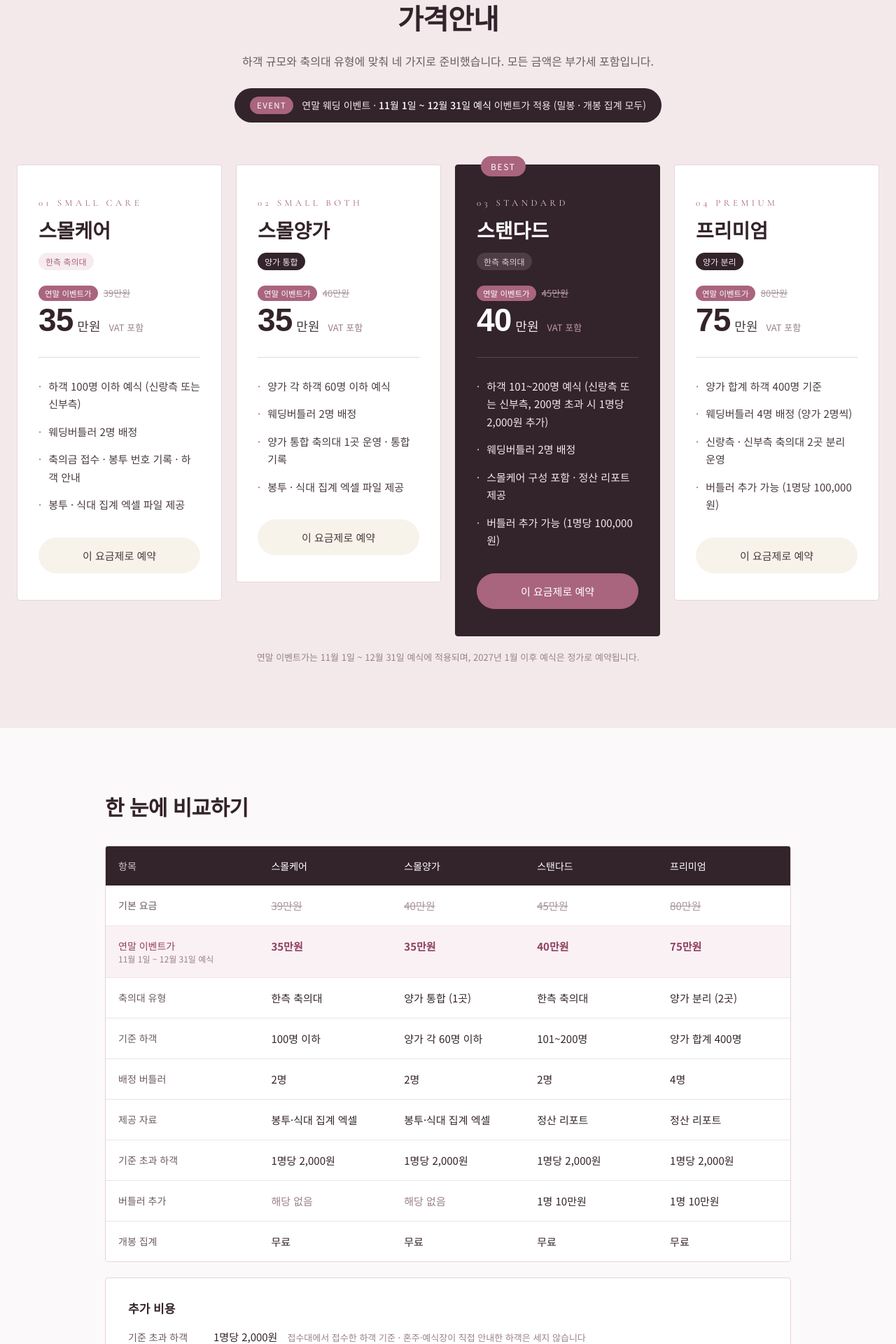
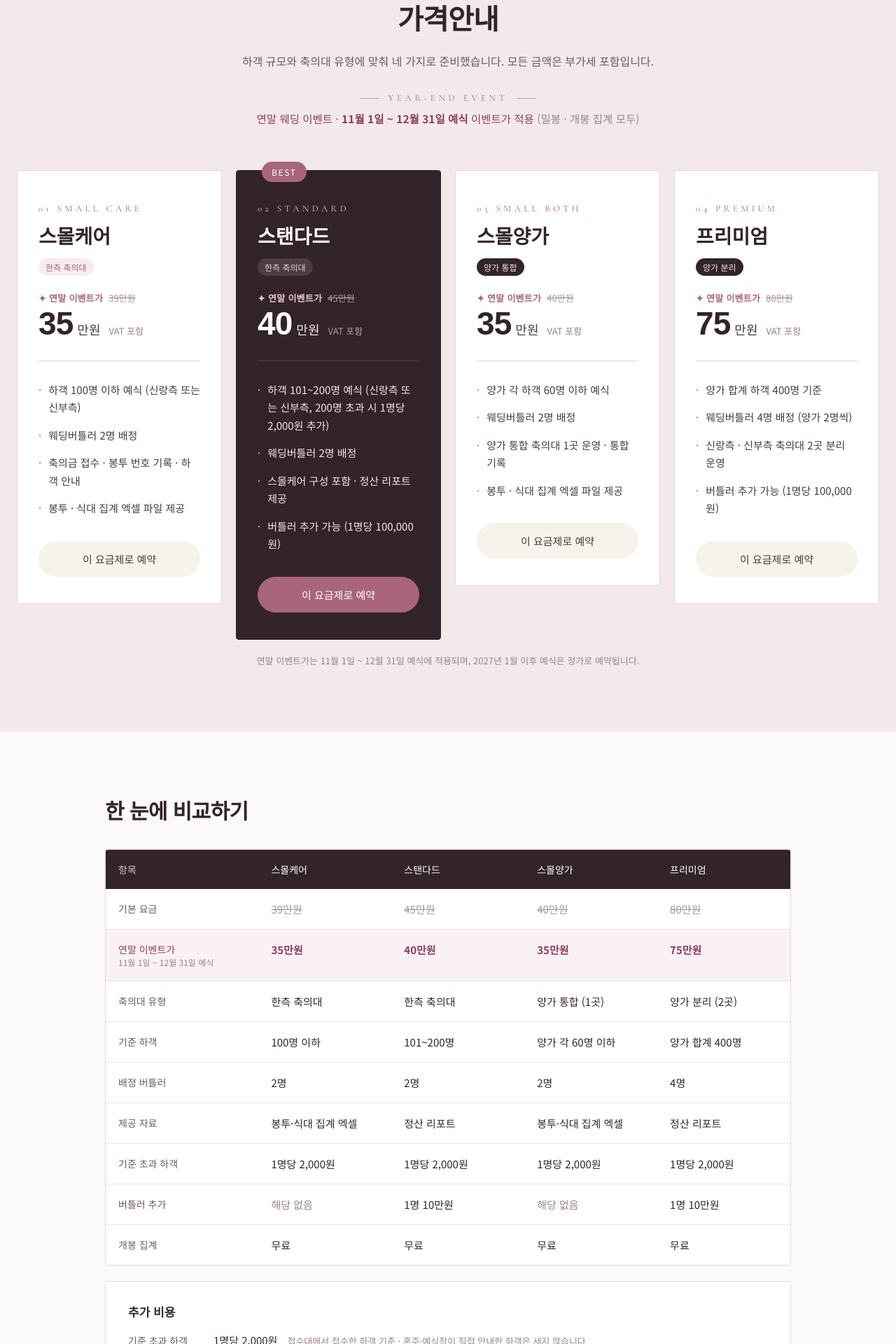
Before and after one commit to minilurira/weddingbutler, a Next.js app: page /pricing in a window 1280 px wide. Shown: the part 200-2120 px from the top of the page at 70% size. Built offline with nearby package versions, Linux system fonts and the light colour scheme.

Commit message:
팝업 카드결제 장 문구 칩 제거·배경 사진 선명하게, 가격안내 이벤트 문구·라벨 테두리 제거, 스탠다드·스몰양가 순서 변경
Co-Authored-By: Claude Opus 5.5 <noreply@anthropic.com>
Claude-Session: https://claude.ai/code/session_01DHJP4KRpMW8Vb4EdE8DdDH

```diff
--- a/src/app/pricing/page.tsx
+++ b/src/app/pricing/page.tsx
@@ -26,20 +26,20 @@ const CARDS = [
     bullets: ["하객 100명 이하 예식 (신랑측 또는 신부측)", "웨딩버틀러 2명 배정", "축의금 접수 · 봉투 번호 기록 · 하객 안내", "봉투 · 식대 집계 엑셀 파일 제공"],
   },
   {
+    plan: "standard" as const,
+    eyebrow: "02 STANDARD",
+    name: "스탠다드",
+    priceWhole: "45",
+    dark: true,
+    bullets: ["하객 101~200명 예식 (신랑측 또는 신부측, 200명 초과 시 1명당 2,000원 추가)", "웨딩버틀러 2명 배정", "스몰케어 구성 포함 · 정산 리포트 제공", "버틀러 추가 가능 (1명당 100,000원)"],
+  },
+  {
     plan: "smallboth" as const,
-    eyebrow: "02 SMALL BOTH",
+    eyebrow: "03 SMALL BOTH",
     name: "스몰양가",
     priceWhole: "40",
     dark: false,
     bullets: ["양가 각 하객 60명 이하 예식", "웨딩버틀러 2명 배정", "양가 통합 축의대 1곳 운영 · 통합 기록", "봉투 · 식대 집계 엑셀 파일 제공"],
-  },
-  {
-    plan: "standard" as const,
-    eyebrow: "03 STANDARD",
-    name: "스탠다드",
-    priceWhole: "45",
-    dark: true,
-    bullets: ["하객 101~200명 예식 (신랑측 또는 신부측, 200명 초과 시 1명당 2,000원 추가)", "웨딩버틀러 2명 배정", "스몰케어 구성 포함 · 정산 리포트 제공", "버틀러 추가 가능 (1명당 100,000원)"],
   },
   {
     plan: "premium" as const,
@@ -70,22 +70,22 @@ const PRICING_LD = {
   })),
 };
 
-const COMPARE_HEAD = ["스몰케어", "스몰양가", "스탠다드", "프리미엄"];
+const COMPARE_HEAD = ["스몰케어", "스탠다드", "스몰양가", "프리미엄"];
 
 const COMPARE_ROWS: [string, string, string, string, string][] = [
-  ["기본 요금", "39만원", "40만원", "45만원", "80만원"],
-  ["축의대 유형", "한측 축의대", "양가 통합 (1곳)", "한측 축의대", "양가 분리 (2곳)"],
-  ["기준 하객", "100명 이하", "양가 각 60명 이하", "101~200명", "양가 합계 400명"],
+  ["기본 요금", "39만원", "45만원", "40만원", "80만원"],
+  ["축의대 유형", "한측 축의대", "한측 축의대", "양가 통합 (1곳)", "양가 분리 (2곳)"],
+  ["기준 하객", "100명 이하", "101~200명", "양가 각 60명 이하", "양가 합계 400명"],
   ["배정 버틀러", "2명", "2명", "2명", "4명"],
-  ["제공 자료", "봉투·식대 집계 엑셀", "봉투·식대 집계 엑셀", "정산 리포트", "정산 리포트"],
+  ["제공 자료", "봉투·식대 집계 엑셀", "정산 리포트", "봉투·식대 집계 엑셀", "정산 리포트"],
   ["기준 초과 하객", "1명당 2,000원", "1명당 2,000원", "1명당 2,000원", "1명당 2,000원"],
-  ["버틀러 추가", "해당 없음", "해당 없음", "1명 10만원", "1명 10만원"],
+  ["버틀러 추가", "해당 없음", "1명 10만원", "해당 없음", "1명 10만원"],
   ["개봉 집계", "무료", "무료", "무료", "무료"],
 ];
 
 const EVENT_ROW: [string, string, string, string, string] = [
   "연말 이벤트가",
-  ...(["small", "smallboth", "standard", "premium"] as const).map((k) => EVENT.prices[k] / 10000 + "만원"),
+  ...(["small", "standard", "smallboth", "premium"] as const).map((k) => EVENT.prices[k] / 10000 + "만원"),
 ] as [string, string, string, string, string];
 
 const EXTRA_COSTS = [
@@ -258,11 +258,15 @@ export default function PricingPage() {
         <h1 style={{ fontFamily: fontSerif, fontSize: "clamp(27px,6.2vw,40px)", fontWeight: 600, margin: "0 0 18px", letterSpacing: "-0.02em" }}>가격안내</h1>
         <p style={{ fontSize: 16, lineHeight: 1.9, color: "#6B5A60", margin: 0 }}>하객 규모와 축의대 유형에 맞춰 네 가지로 준비했습니다. 모든 금액은 부가세 포함입니다.</p>
         {eventOn && (
-          <div style={{ display: "inline-flex", flexWrap: "wrap", justifyContent: "center", alignItems: "center", gap: "6px 12px", marginTop: 24, padding: "12px 22px", borderRadius: 999, background: "#33232A", color: "#F3E9EB", fontSize: 14, lineHeight: 1.6 }}>
-            <span style={{ background: "#A9647E", color: "#FFFFFF", fontSize: 11.5, letterSpacing: "0.12em", padding: "3px 10px", borderRadius: 999 }}>EVENT</span>
-            <span>
-              {EVENT.name} · <b style={{ fontWeight: 500, color: "#FFFFFF" }}>{EVENT.label}</b> 이벤트가 적용 (밀봉 · 개봉 집계 모두)
-            </span>
+          <div style={{ marginTop: 30 }}>
+            <p style={{ fontFamily: fontDisplay, fontSize: 13, letterSpacing: "0.36em", color: "#A9647E", margin: "0 0 8px", display: "flex", alignItems: "center", justifyContent: "center", gap: 12 }}>
+              <span style={{ width: 28, height: 1, background: "#C99AAB" }} />
+              YEAR-END EVENT
+              <span style={{ width: 28, height: 1, background: "#C99AAB" }} />
+            </p>
+            <p style={{ fontSize: 15.5, lineHeight: 1.7, color: "#8E3F5F", margin: 0 }}>
+              {EVENT.name} · <b style={{ fontWeight: 600 }}>{EVENT.label}</b> 이벤트가 적용 <span style={{ color: "#9A8189" }}>(밀봉 · 개봉 집계 모두)</span>
+            </p>
           </div>
         )}
       </section>
@@ -306,7 +310,7 @@ export default function PricingPage() {
               </span>
               {eventPrice !== null && (
                 <div style={{ display: "flex", alignItems: "center", gap: 8, fontSize: 13 }}>
-                  <span style={{ background: "#A9647E", color: "#FFFFFF", fontSize: 11.5, padding: "3px 9px", borderRadius: 999 }}>연말 이벤트가</span>
+                  <span style={{ fontSize: 13, fontWeight: 600, letterSpacing: "0.02em", color: c.dark ? "#E9CAD1" : "#A9647E" }}>✦ 연말 이벤트가</span>
                   <span style={{ color: c.dark ? "#B79AA3" : "#A8959B", textDecoration: "line-through" }}>{c.priceWhole}만원</span>
                 </div>
               )}
```
Also changed, not shown: src/components/home/HomePopup.tsx (+0 -32 lines), public/popup/card-payment.jpg.
